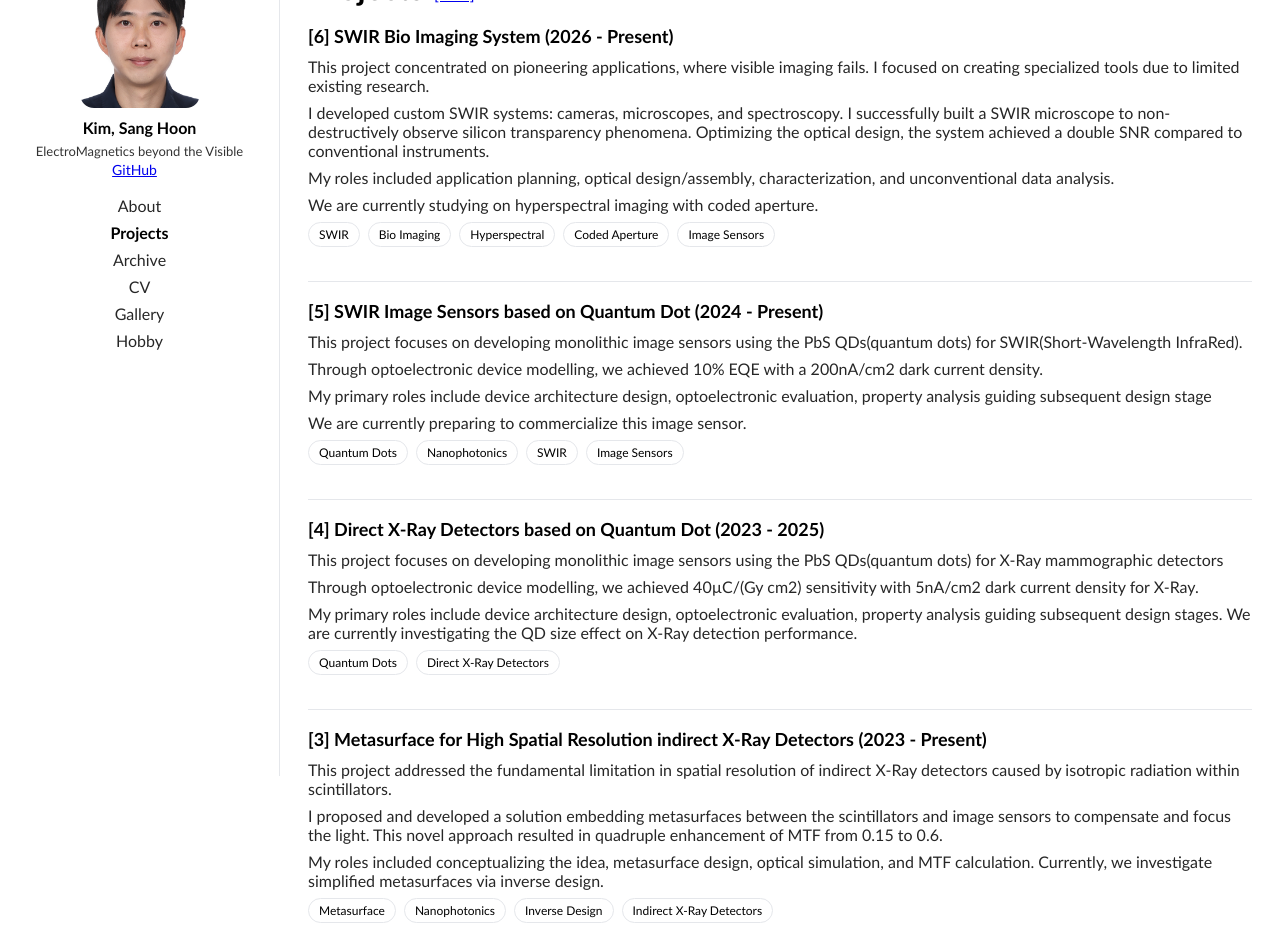
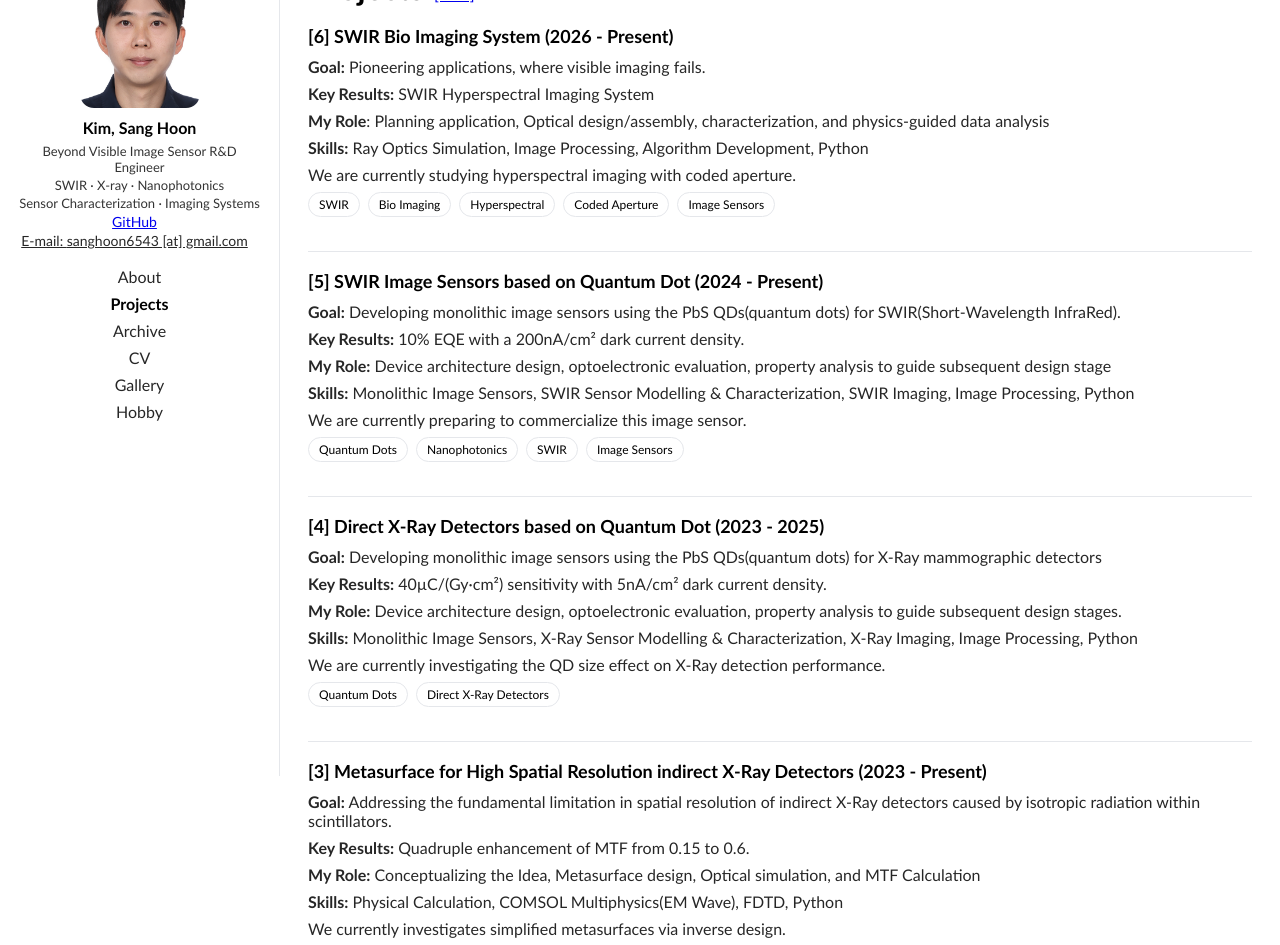
Before and after one commit to sanghoon6543/sanghoon6543.github.io, a React (Vite) app in the folder frontend/: page /#/projects in a window 1280 px wide. Shown: the part 60-1005 px from the top of the page. Built offline with nearby package versions, Linux system fonts and the light colour scheme.

Commit message:
Modify Project Tab and Add CV

```diff
--- a/frontend/src/data/author.json
+++ b/frontend/src/data/author.json
@@ -1,8 +1,12 @@
 {
   "name": "Kim, Sang Hoon",
-  "bio": "ElectroMagnetics beyond the Visible",
+  "bio": ["Beyond Visible Image Sensor R&D Engineer",
+          "SWIR · X-ray · Nanophotonics",
+          "Sensor Characterization · Imaging Systems"
+         ],
   "avatarUrl": "/images/Kim, Sanghoon.jpg",
   "links": [
-    { "label": "GitHub", "href": "https://github.com/sanghoon6543" }
+    { "type": "link", "label": "GitHub", "href": "https://github.com/sanghoon6543" },
+    { "type":  "text", "label": "E-mail", "value": "sanghoon6543 [at] gmail.com" }
   ]
 }
--- a/frontend/src/data/projects.json
+++ b/frontend/src/data/projects.json
@@ -3,10 +3,11 @@
     "id": "Vieworks-5",
     "title": "[6] SWIR Bio Imaging System (2026 - Present)",
     "summary": [
-      "This project concentrated on pioneering applications, where visible imaging fails. I focused on creating specialized tools due to limited existing research.",
-      "I developed custom SWIR systems: cameras, microscopes, and spectroscopy. I successfully built a SWIR microscope to non-destructively observe silicon transparency phenomena. Optimizing the optical design, the system achieved a double SNR compared to conventional instruments.",
-      "My roles included application planning, optical design/assembly, characterization, and unconventional data analysis.",
-      "We are currently studying on hyperspectral imaging with coded aperture."
+      "**Goal:** Pioneering applications, where visible imaging fails.",
+      "**Key Results:** SWIR Hyperspectral Imaging System",
+      "**My Role**: Planning application, Optical design/assembly, characterization, and physics-guided data analysis",
+      "**Skills:** Ray Optics Simulation, Image Processing, Algorithm Development, Python",
+      "We are currently studying hyperspectral imaging with coded aperture."
     ],
     "tags": ["SWIR", "Bio Imaging", "Hyperspectral", "Coded Aperture", "Image Sensors"]
   },
@@ -16,9 +17,10 @@
     "id": "Vieworks-4",
     "title": "[5] SWIR Image Sensors based on Quantum Dot (2024 - Present)",
     "summary": [
-      "This project focuses on developing monolithic image sensors using the PbS QDs(quantum dots) for SWIR(Short-Wavelength InfraRed).",
-      "Through optoelectronic device modelling, we achieved 10% EQE with a 200nA/cm2 dark current density.",
-      "My primary roles include device architecture design, optoelectronic evaluation, property analysis guiding subsequent design stage",
+      "**Goal:** Developing monolithic image sensors using the PbS QDs(quantum dots) for SWIR(Short-Wavelength InfraRed).",
+      "**Key Results:** 10% EQE with a 200nA/cm² dark current density.",
+      "**My Role:** Device architecture design, optoelectronic evaluation, property analysis to guide subsequent design stage",
+      "**Skills:** Monolithic Image Sensors, SWIR Sensor Modelling & Characterization, SWIR Imaging, Image Processing, Python",
       "We are currently preparing to commercialize this image sensor."
     ],
     "tags": ["Quantum Dots", "Nanophotonics", "SWIR", "Image Sensors"]
@@ -29,9 +31,11 @@
     "id": "Vieworks-3",
     "title": "[4] Direct X-Ray Detectors based on Quantum Dot (2023 - 2025)",
     "summary": [
-      "This project focuses on developing monolithic image sensors using the PbS QDs(quantum dots) for X-Ray mammographic detectors",
-      "Through optoelectronic device modelling, we achieved 40µC/(Gy cm2) sensitivity with 5nA/cm2 dark current density for X-Ray.",
-      "My primary roles include device architecture design, optoelectronic evaluation, property analysis guiding subsequent design stages. We are currently investigating the QD size effect on X-Ray detection performance."
+      "**Goal:** Developing monolithic image sensors using the PbS QDs(quantum dots) for X-Ray mammographic detectors",
+      "**Key Results:** 40µC/(Gy·cm²) sensitivity with 5nA/cm² dark current density.",
+      "**My Role:** Device architecture design, optoelectronic evaluation, property analysis to guide subsequent design stages.",
+      "**Skills:** Monolithic Image Sensors, X-Ray Sensor Modelling & Characterization, X-Ray Imaging, Image Processing, Python",
+      "We are currently investigating the QD size effect on X-Ray detection performance."
     ],
     "tags": ["Quantum Dots", "Direct X-Ray Detectors"]
   },
@@ -41,20 +45,23 @@
     "id": "Vieworks-2",
     "title": "[3] Metasurface for High Spatial Resolution indirect X-Ray Detectors (2023 - Present)",
     "summary": [
-      "This project addressed the fundamental limitation in spatial resolution of indirect X-Ray detectors caused by isotropic radiation within scintillators.",
-      "I proposed and developed a solution embedding metasurfaces between the scintillators and image sensors to compensate and focus the light. This novel approach resulted in quadruple enhancement of MTF from 0.15 to 0.6.",
-      "My roles included conceptualizing the idea, metasurface design, optical simulation, and MTF calculation. Currently, we investigate simplified metasurfaces via inverse design."
+      "**Goal:** Addressing the fundamental limitation in spatial resolution of indirect X-Ray detectors caused by isotropic radiation within scintillators.",
+      "**Key Results:** Quadruple enhancement of MTF from 0.15 to 0.6.",
+      "**My Role:** Conceptualizing the Idea, Metasurface design, Optical simulation, and MTF Calculation",
+      "**Skills:** Physical Calculation, COMSOL Multiphysics(EM Wave), FDTD, Python",
+      "We currently investigates simplified metasurfaces via inverse design."
     ],
-    "tags": ["Metasurface", "Nanophotonics", "Inverse Design", "Indirect X-Ray Detectors"]
+    "tags": ["Metasurface", "Negative Refraction", "Nanophotonics", "Inverse Design", "Indirect X-Ray Detectors"]
   },
 
   {
     "id": "Vieworks-1",
     "title": "[2] Surface Enhanced Raman Scattering for Point of Care Testing (2021 - 2023)",
     "summary": [
-      "This project focused on developing a Laser Scanning Raman spectroscope to quantitatively measure SERS from Au nanoparticles and Raman indicators in fluid.",
-      "Leveraging nanoparticle physics, I designed and developed an instrument specifically to enhance reproducibility. By implementing spatiotemporal ensemble averaging and outlier sorting, I reduced the SERS intensity coefficients of variation from 40% to 15%.",
-      "My primary roles involved understanding physics, designing and developing optical instruments, and data analysis via custom algorithms."
+      "**Goal:** Developing a Laser Scanning Raman spectroscope to quantitatively measure SERS from Au nanoparticles in fluid.",
+      "**Key Results:** SERS intensity coefficients of variation from 40% to 15%.",
+      "**My Role:** Understanding Physics, Designing and Developing Optical Instruments, Data Analysis",
+      "**Skills:** Solving Maxwell Equation, Ray Optics Simulation, Optical Set-up, Python"
     ],
     "tags": ["SERS", "Laser Scanning Raman Spectroscope", "Nanophotonics"]
   },
@@ -63,9 +70,10 @@
     "id": "Master",
     "title": "[1] Graphene based Optoelectronic Device (2016 - 2018)",
     "summary": [
-      "This project empirically demonstrated photodoping effect in a graphene-perovskite heterostructure.",
-      "Photocurrent measurements estimated the photodoping level to be approximately 3E+12/cm2 at zero gate bias, corresponding to Fermi energy variation from 0.37 to 0.43eV. This is sufficient to operate graphene-based active photonic devices at mid-infrared frequencies, providing an alternative to electrostatic gating.",
-      "My primary roles included device design and fabrication, optoelectronic evaluation, and property analysis applied to subsequent design stages."
+      "**Goal:** Empirically demonstrating photodoping effect in a graphene-perovskite heterostructure.",
+      "**Key Results:** photodoping level of approximately 3×10¹²/cm² at zero gate bias (Fermi energy variation from 0.37 to 0.43eV).",
+      "**My Role:** Device design, Fabrication, Optoelectronic Evaluation, Property Analysis",
+      "**Skills:** Device Design, Fabrication, Evaluation, Analysis, Labview"
     ],
     "tags": ["Graphene", "Optoelectronic Device", "Nanophotonics"]
   }
--- a/frontend/src/layouts/AcademicLayout.jsx
+++ b/frontend/src/layouts/AcademicLayout.jsx
@@ -10,20 +10,32 @@ function ProfileBlock(props){
     <div className="ap-profile">
       <img className="ap-avatar" src={author.avatarUrl} alt="profile" />
       <div className="ap-name">{author.name}</div>
-      <div className="ap-bio">{author.bio}</div>
+
+      {Array.isArray(author.bio) ? (
+          <div className="ap-bio">
+              {author.bio.map(function (line, idx) {
+                  return (
+                      <div key={"bio-" + idx} className="ap-bio-line">
+                        {line}
+                      </div>
+                  );
+              })}
+          </div>
+      ) : (
+          author.bio ? <div className="ap-bio">{author.bio}</div> : null
+      )}
 
       <div className="ap-links">
         <div className="ap-links-left">
-            {author.links.map(function (l) {
-              return (
-                <a key={l.href} href={l.href} target="_blank" rel="noreferrer">
-                  {l.label}
-                </a>
-              );
+            {author.links.map(function (l, idx) {
+                if (l.type === "text") {
+                    return (<span key={"text-" + idx} className="ap-linklike">{l.label ? l.label + ": " : ""}{l.value}</span>);
+                }
+                return (<a key={l.href} href={l.href} target="_blank" rel="noreferrer">{l.label}</a>);
             })}
-          </div>
-          {showInlineCopy ? ( <div className="ap-footer-copy ap-footer-copy--inline">{inlineCopyText}</div>) : null}
         </div>
+        {showInlineCopy ? ( <div className="ap-footer-copy ap-footer-copy--inline">{inlineCopyText}</div>) : null}
+      </div>
     </div>
   );
 }
--- a/frontend/src/pages/Projects.jsx
+++ b/frontend/src/pages/Projects.jsx
@@ -18,6 +18,17 @@ function Pill(props){
      {props.children}
     </span>
   );
+}
+
+function renderBoldText(text, keyPrefix) {
+    var parts = String(text || "").split("**");
+    var out = [];
+    for (var i = 0; i < parts.length; i++) {
+        var key = keyPrefix + "-b-" + i;
+        if (i % 2 === 1) out.push(<strong key={key}>{parts[i]}</strong>);
+        else out.push(<span key={key}>{parts[i]}</span>);
+        }
+    return out;
 }
 
 export default function Projects() {
@@ -41,7 +52,7 @@ export default function Projects() {
                       </div>
 
                       {(p.summary || []).map(function (line, idx) {
-                          return <p key={p.id + "-s-" + idx} className="paragraph">{line}</p>;
+                          return <p key={p.id + "-s-" + idx} className="paragraph">{renderBoldText(line, p.id + "-s-" + idx)}</p>;
                       })}
 
                       <div className="proj-tags">
--- a/frontend/src/styles/academic.css
+++ b/frontend/src/styles/academic.css
@@ -22,6 +22,8 @@ body{ display: block !important; }
 .ap-name { font-weight: 700; margin-top: 10px; }
 .ap-bio { margin-top: 6px; opacity: 0.8; font-size: 13px; }
 .ap-links a { display: inline-block; margin-right: 10px; font-size: 14px; }
+.ap-linklike { display: inline-block; margin-right: 10px; font-size: 14px; opacity: 0.85; text-decoration: underline;
+               cursor: text; user-select: text; }
 .ap-nav { margin-top: 18px; display: grid; gap: 8px; justify-items: center;}
 .ap-navlink { text-decoration: none; color: inherit; opacity: 0.85; }
 .ap-navlink.active { font-weight: 700; opacity: 1; }
@@ -34,6 +36,7 @@ body{ display: block !important; }
 .figure { margin: 16px 0 0; text-align: center; }
 .img { width: min(360px, 100%); height: auto; display: block; margin: 12px auto; border-radius: 12px; }
 .img-caption { margin-top: 8px; font-size: 10px; opacity: 0.75; }
+.ap-bio-line { margin-top: 2px; }
 .links { margin-top: 8px; }
 .links a { margin-right: 12px; font-size: 14px; }
 
@@ -50,7 +53,7 @@ body{ display: block !important; }
   .ap-footer-copy--desktop { display: none; }
   .ap-profile--footer { display:block; padding-top: 16px; margin-top: 10px; border-top: none; }
 
-  .ap-footer { --avatar-size: 80px; --avatar-gap: 30px;
+  .ap-footer { --avatar-size: 100px; --avatar-gap: 30px;
                display: grid; grid-template-columns: var(--avatar-size) 1fr; column-gap: var(--avatar-gap);
                align-items: start; row-gap: 4px; }
   .ap-profile--footer .ap-profile { display: grid; grid-template-columns: var(--avatar-size) 1fr;
```
Also changed, not shown: frontend/src/pages/CV.jsx (+8 -2 lines), 1 other file (tests, documents, lock files or other folders).
